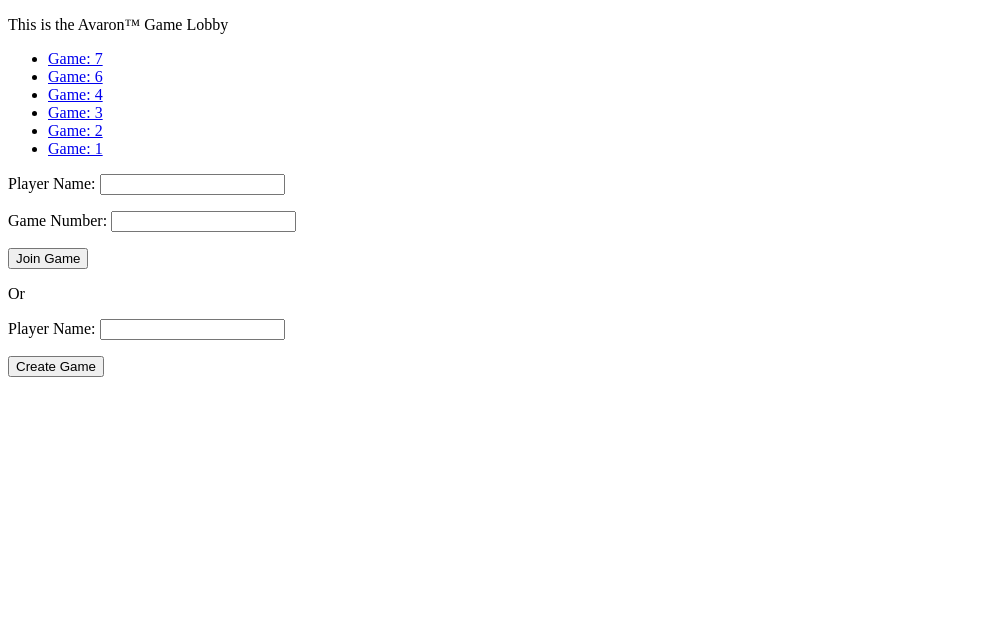
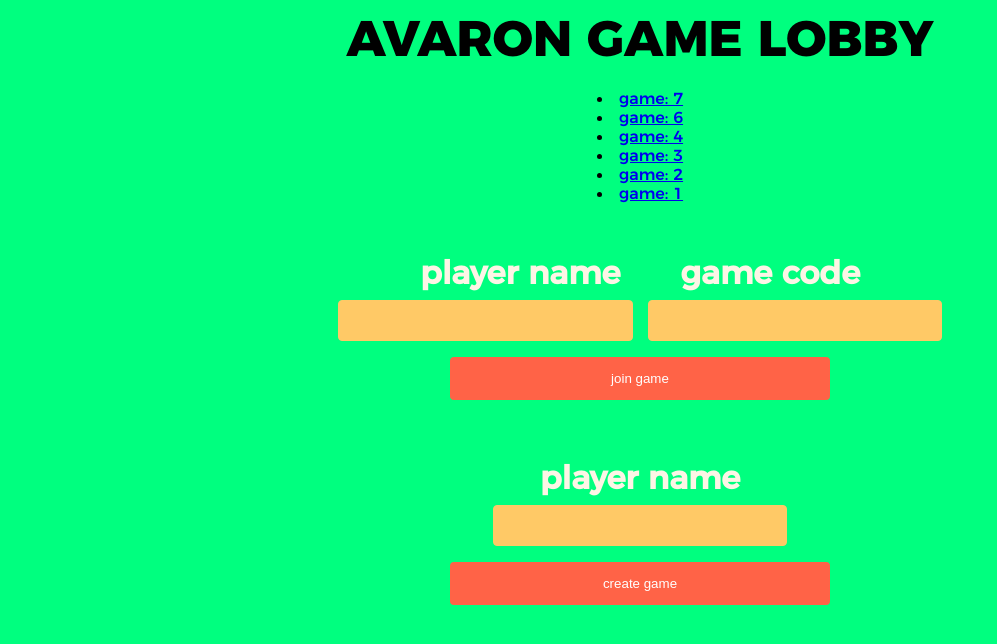
Before and after one commit to nick-xie/avaron, a Django app: page /avaron/ in a window 1280 px wide. Shown: the top 644 px of the page, without its empty margins (0-997 px from the left). Run offline with Django 3.2, Linux system fonts and the light colour scheme; data comes from the database, SQL or seed files in the repository.

Commit message:
Updated front end with static folder and css

```diff
--- /dev/null
+++ b/avaron/static/avaron/lobby.css
@@ -0,0 +1,65 @@
+p{
+    margin: 0;
+}
+.bottomspace{
+    margin-bottom: 50px;
+}
+.bottomspace2{
+    margin-bottom: 20px;
+}
+@font-face {
+    font-family: "montserrat";
+    src: url(montserrat.otf) format("opentype");
+}
+montserrat{
+    font-family: "montserrat";
+}
+@font-face {
+    font-family: "montserratb";
+    src: url(montserratb.otf) format("opentype");
+}
+montserratb{
+    font-family: "montserratb";
+    font-size: 50px;
+}
+whiteC{
+    color: #fdf5e6;
+}
+h1{
+    margin: 0;
+}
+ind{
+    padding-left: 60px;
+}
+ind2{
+    padding-left: 15px;
+}
+body{
+    text-align: center;
+    background-color: SpringGreen;
+}
+input[type=text], select {
+    width: 20%;
+    padding: 12px 20px;
+    margin: 8px 0;
+    display: inline-block;
+    border: 1px solid #ffc966;
+    border-radius: 4px;*/
+    box-sizing: border-box;
+    background-color: #ffc966;
+}
+
+input[type=submit] {
+    width: 30%;
+    background-color: Tomato;
+    color: white;
+    padding: 14px 20px;
+    margin: 8px 0;
+    border: none;
+    border-radius: 4px;
+    cursor: pointer;
+}
+
+input[type=submit]:hover {
+    background-color: #ff5233;
+}
--- a/avaron/templates/avaron/index.html
+++ b/avaron/templates/avaron/index.html
@@ -2,38 +2,33 @@
 <html>
 <head>
 <title>Avaron Game</title>
+{% load static %}
+<link href="{% static 'avaron/lobby.css' %}" rel="stylesheet" type="text/css"/>
 </head>
 <body>
-	<p>This is the Avaron™ Game Lobby</p>
+	<h1><montserratb>AVARON GAME LOBBY</montserratb></h1>
+	<p class = "bottomspace2">
 	{% if latest_game_list %}
-    <ul>
     {% for game in latest_game_list %}
-        <li><a href="{% url 'avaron:game_room' game.room_num %}">Game: {{ game.room_num }}</a></li>
+        <li><a href="{% url 'avaron:game_room' game.room_num %}"><montserrat>game: {{ game.room_num }}</montserrat></a></li>
     {% endfor %}
-    </ul>
-	{% else %}
+	{% else %}</p>
     <p>No games exist.</p>
 {% endif %}
-
+<p class = "bottomspace">
 <form action = "make_player/" method="post">
 {% csrf_token %}
-<table>
-{{ form }}
-</table>
-Player Name: <input id="player_name" type="text" name="player_field"><p>
-Game Number: <input id="game_num" type="text" name="game_field"><p>
-<input type="submit" value="Join Game">
-</form>
+<montserrat><whiteC><h1>player name<ind>game code</ind> </h1></whiteC></montserrat>
+<p><input id="player_name" type="text" name="player_field"><ind2><input id="game_num" type="text" name="game_field"></ind2></p>
+<input type="submit" value="join game">
+</form></p>
 
-Or<p>
-
+<p class = "bottomspace">
 <form action = "make_game/" method="post">
 {% csrf_token %}
-<table>
-{{ form }}
-</table>
-Player Name: <input id="player_name" type="text" name="player_field"><p>
-<input type="submit" value="Create Game">
-</form>
+<montserrat><whiteC><h1>player name</h1></whiteC></montserrat>
+<p><input id="player_name" type="text" name="player_field"></p>
+<input type="submit" value="create game">
+</form></p>
 </body>
 </html>
--- a/avaron/views.py
+++ b/avaron/views.py
@@ -7,7 +7,6 @@
 from django.urls import reverse
 from .forms import PlayerForm
 from django.shortcuts import get_object_or_404
-
 
 def index(request):
     latest_game_list = Game.objects.order_by('-pub_date')
```
Also changed, not shown: avaron/static/avaron/montserrat.otf (added), avaron/static/avaron/montserratb.otf (added), 8 other files.
